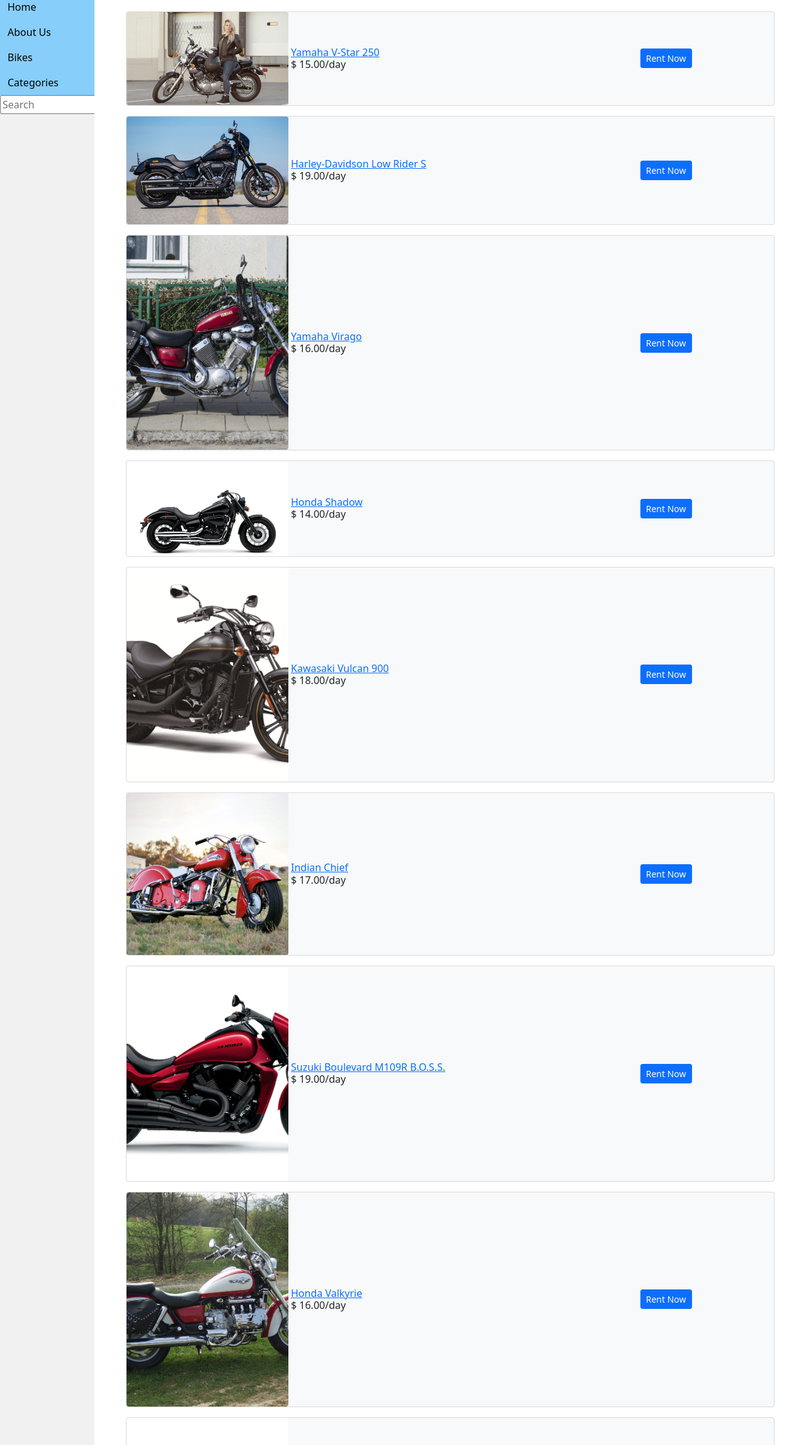
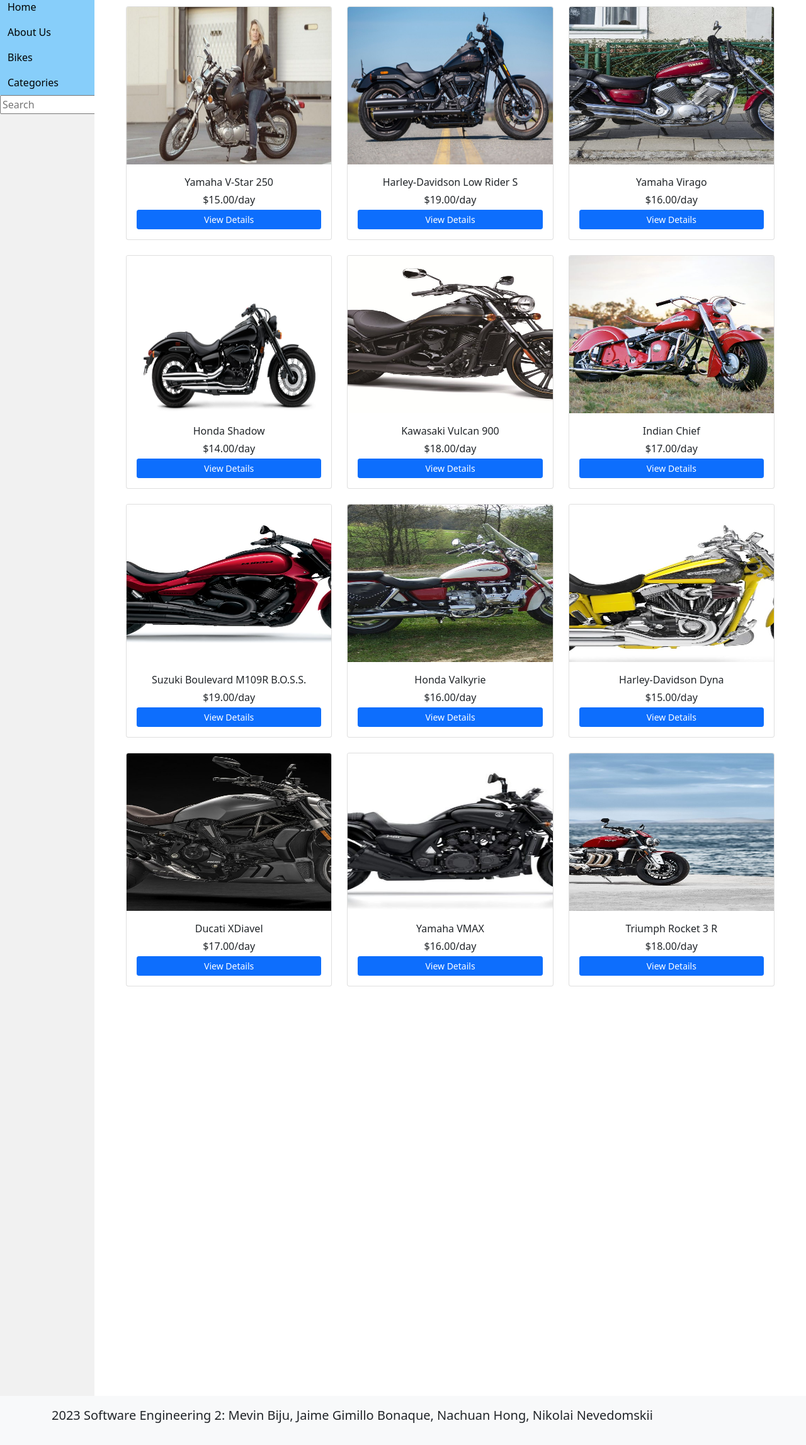
Before and after one commit to Gogetanks/Bike_Res, a Django app: page /categories/cruiser-bikes/ in a window 1280 px wide. Shown: the part 60-2354 px from the top of the page at 63% size. Run offline with Django 4.2, Linux system fonts and the light colour scheme; data comes from the database, SQL or seed files in the repository; both versions use the stored data as it was after the commit.

Commit message:
added some more bikes

```diff
--- a/templates/category_detail.html
+++ b/templates/category_detail.html
@@ -1,25 +1,44 @@
 {% extends 'base.html' %}
 {% block content %}
-<h2>{{ category.name }}</h2>
-    {% for bike in bikes %}
-        <div class="card mb-3 bg-light">
-            <div class="row g-0 align-items-center">
-                <div class="col-md-3 d-flex align-items-center justify-content-center">
-                    <div style="height: 100%; width: 100%; overflow: hidden; position: relative;">
-                        <img src="{{ MEDIA_URL }}{{ bike.image.url }}" alt="{{bike.name}}" class="card-img rounded">
-                    </div>
-                </div>
-                <div class="col-md-6 align-self-center">
-                    <div class="card-body p-1">
-                        <h6 class="card-title mb-0">
-                            <a href="{% url 'bike_detail' slug=bike.slug %}" >{{ bike.name }}</a>
-                            <p class="card-text mb-0">$ {{ bike.price }}/day</p> </h6>
-                    </div>
-                </div>
-                <div class="col-md-2 d-flex justify-content-center align-items-center">
-                    <a href="{% url 'bike_detail' slug=bike.slug %}" class="btn btn-primary btn-sm">Rent Now</a>
-                </div>
-            </div>
+     <div class="row row-cols-1 row-cols-md-2 row-cols-lg-3 g-4">
+  {% for bike in bikes %}
+    <div class="col">
+      <div class="card h-100">
+        <img src="{{ MEDIA_URL }}{{ bike.image.url }}" height="250" class="card-img-top" alt="{{ bike.name }}">
+        <div class="card-body d-flex flex-column justify-content-end">
+            <p style="text-align:center;" class="card-text mb-1">{{ bike.name }}</p>
+            <p style="text-align:center;" class="card-text mb-1">${{ bike.price }}/day</p>
+            <a href="{{bike.slug}}" class="btn btn-primary btn-sm">View Details</a>
         </div>
-    {% endfor %}
+      </div>
+    </div>
+  {% endfor %}
+  </div>
 {% endblock %}
+
+
+{#{% extends 'base.html' %}#}
+{#{% block content %}#}
+{#<h2>{{ category.name }}</h2>#}
+{#    {% for bike in bikes %}#}
+{#        <div class="card mb-3 bg-light">#}
+{#            <div class="row g-0 align-items-center">#}
+{#                <div class="col-md-3 d-flex align-items-center justify-content-center">#}
+{#                    <div style="height: 100%; width: 100%; overflow: hidden; position: relative;">#}
+{#                        <img src="{{ MEDIA_URL }}{{ bike.image.url }}" alt="{{bike.name}}" class="card-img rounded">#}
+{#                    </div>#}
+{#                </div>#}
+{#                <div class="col-md-6 align-self-center">#}
+{#                    <div class="card-body p-1">#}
+{#                        <h6 class="card-title mb-0">#}
+{#                            <a href="{% url 'bike_detail' slug=bike.slug %}" >{{ bike.name }}</a>#}
+{#                            <p class="card-text mb-0">$ {{ bike.price }}/day</p> </h6>#}
+{#                    </div>#}
+{#                </div>#}
+{#                <div class="col-md-2 d-flex justify-content-center align-items-center">#}
+{#                    <a href="{% url 'bike_detail' slug=bike.slug %}" class="btn btn-primary btn-sm">Rent Now</a>#}
+{#                </div>#}
+{#            </div>#}
+{#        </div>#}
+{#    {% endfor %}#}
+{#{% endblock %}#}
```
Also changed, not shown: templates/bike_list.html (+42 -23 lines), db.sqlite3, uploads/bikes/12_RC30.jpg (added), uploads/bikes/2010-aprilia-rsv4-r_800x0w.jpg (added), uploads/bikes/2023-BMW-K1600-Grand-America-3-585x775_KmQYiju.jpg (added), uploads/bikes/4-15403929716692x.jpg (added), uploads/bikes/Ducati-916.jpg (added), uploads/bikes/HoCBR900RR_92_01.jpg (added), uploads/bikes/Kawasaki-GPz900R-6.jpg (added), uploads/bikes/Triumph-t120-bonneville-1959.jpg (added), uploads/bikes/YAMAHAYZF-R1-603_1.jpg (added), uploads/bikes/Yamaha_FZR1000_87_4.jpg (added), uploads/bikes/a89f7ddd1bae0e53fec68b795ed91c7c.jpg (added), uploads/bikes/bmw-s-1000-rr-19.jpg (added), 2 more files.
